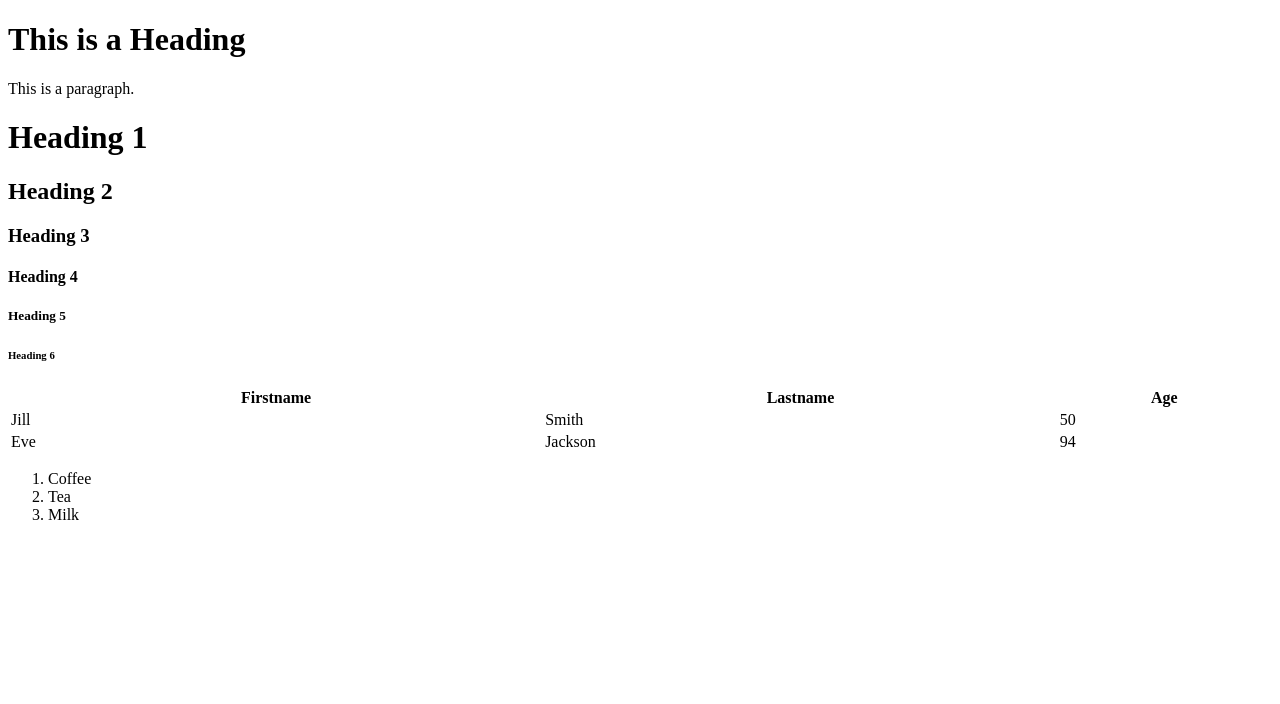
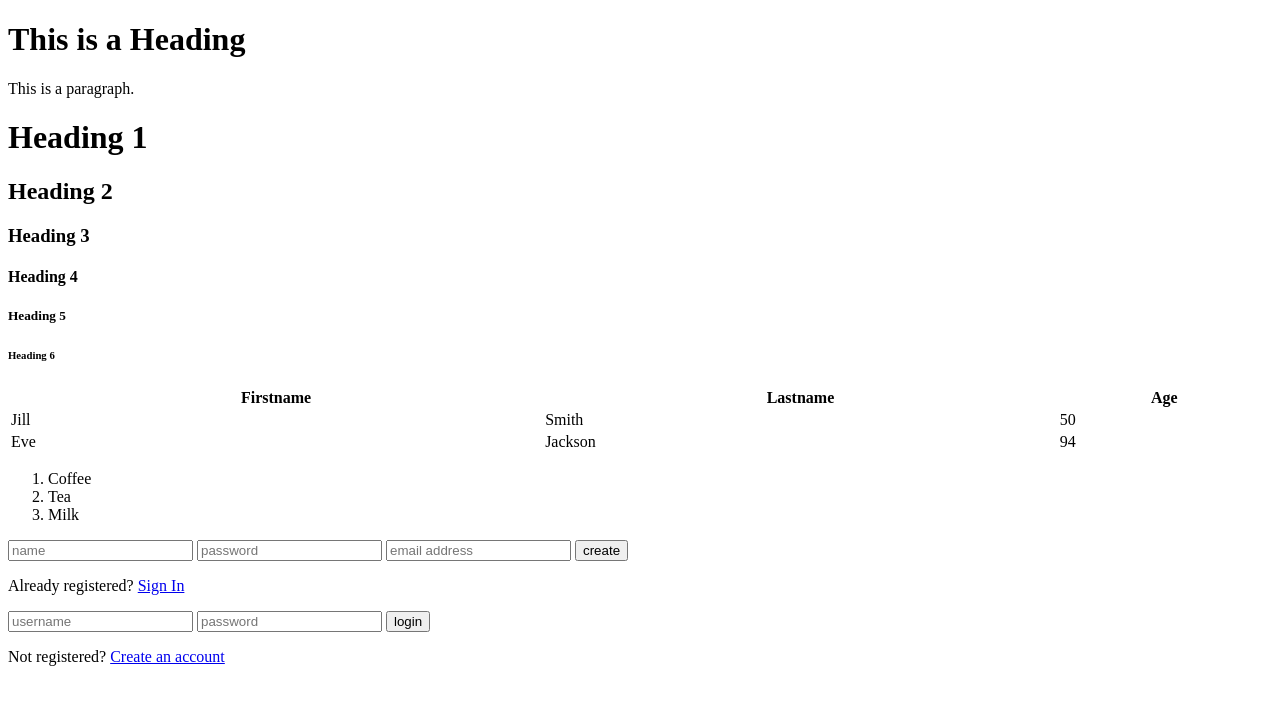
Before and after one commit to inductionotg/assHtml, a plain HTML site: page index.html in a window 1280 px wide. Drawn offline with Linux system fonts and the light colour scheme.

Commit message:
Added a login form in html

```diff
--- a/index.html
+++ b/index.html
@@ -35,5 +35,23 @@
     <li>Tea</li>
     <li>Milk</li>
   </ol>
+
+  <div class="login-page">
+    <div class="form">
+      <form class="register-form">
+        <input type="text" placeholder="name"/>
+        <input type="password" placeholder="password"/>
+        <input type="text" placeholder="email address"/>
+        <button>create</button>
+        <p class="message">Already registered? <a href="#">Sign In</a></p>
+      </form>
+      <form class="login-form">
+        <input type="text" placeholder="username"/>
+        <input type="password" placeholder="password"/>
+        <button>login</button>
+        <p class="message">Not registered? <a href="#">Create an account</a></p>
+      </form>
+    </div>
+  </div>
 </body>
 </html>
```
